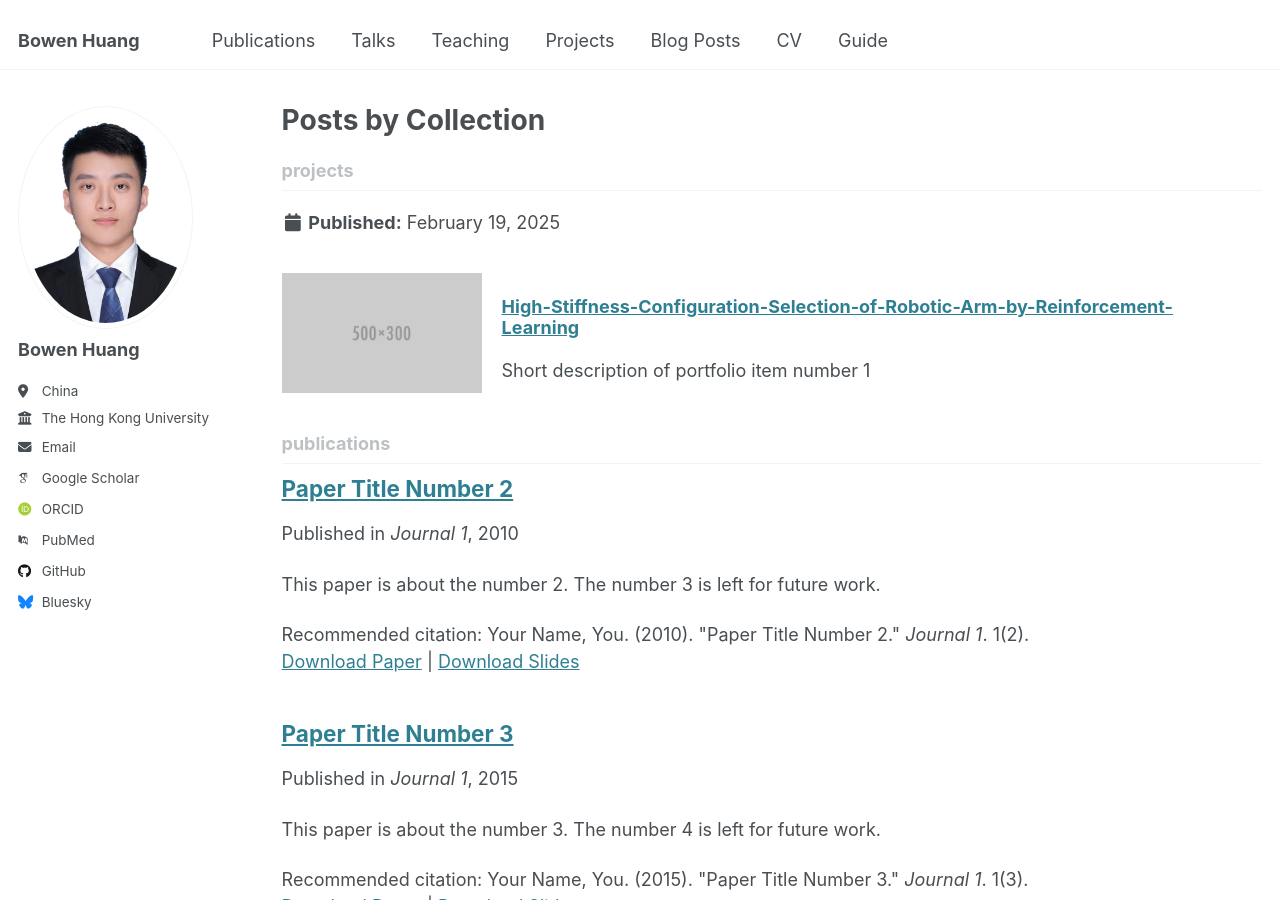
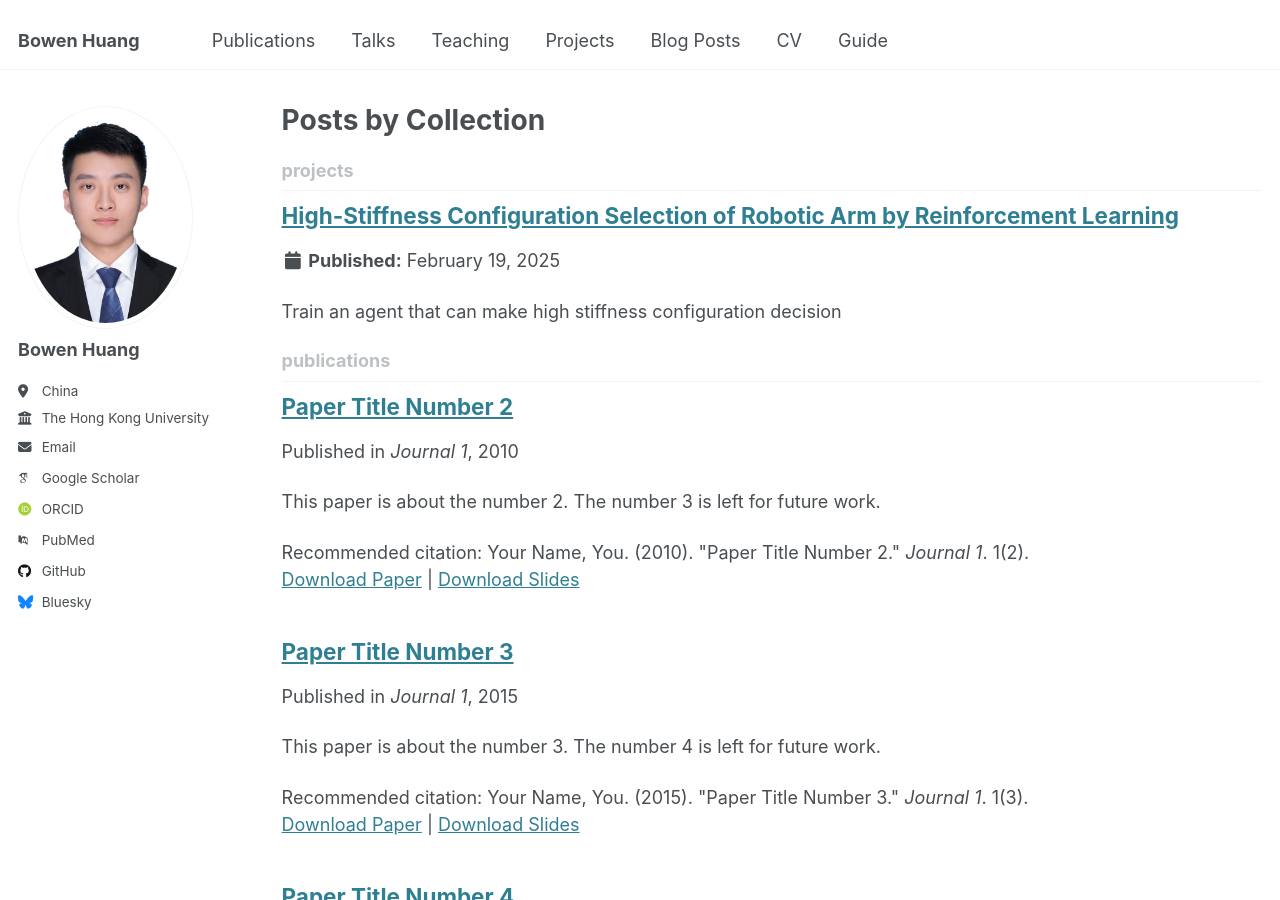
Before and after one commit to WangSuhan/WangSuhan.github.io, a Jekyll site: the page built from _pages/collection-archive.html, in a window 1280 px wide and 900 px high. Built offline with Jekyll 4.4.1, drawn with Linux system fonts in a browser that asks for light colours; some web fonts are replaced.

Commit message:
Update project-1.md

```diff
--- a/_projects/project-1.md
+++ b/_projects/project-1.md
@@ -1,14 +1,7 @@
 ---
-title: ""
-excerpt: "<div style='display: flex; align-items: center; gap: 20px;'><img src='/images/500x300.png' style='width: 200px; height: auto;'/><div><h3><a href='https://github.com/WangSuhan/High-Stiffness-Configuration-Selection-of-Robotic-Arm-by-Reinforcement-Learning'>
-High-Stiffness-Configuration-Selection-of-Robotic-Arm-by-Reinforcement-Learning</a></h3><p>Short description of portfolio item number 1</p></div></div>"
-collection: Projects
+title: "High-Stiffness Configuration Selection of Robotic Arm by Reinforcement Learning"
+excerpt: "Train an agent that can make high stiffness configuration decision"
+collection: projects
+repository_url: "https://github.com/WangSuhan/High-Stiffness-Configuration-Selection-of-Robotic-Arm-by-Reinforcement-Learning"
 ---
-
-<div style="display: flex; align-items: start; gap: 30px;">
-    <img src="/images/500x300.png" style="width: 300px; height: auto;"/>
-    <div>
-        <h2><a href="https://github.com/WangSuhan/High-Stiffness-Configuration-Selection-of-Robotic-Arm-by-Reinforcement-Learning" style="text-decoration: none; color: #333;">High-Stiffness-Configuration-Selection-of-Robotic-Arm-by-Reinforcement-Learning</a></h2>
-        <p>This is an item in your portfolio. It can be have images or nice text. If you name the file .md, it will be parsed as markdown. If you name the file .html, it will be parsed as HTML.</p>
-    </div>
-</div>
+This is an item in your portfolio. It can be have images or nice text. If you name the file .md, it will be parsed as markdown. If you name the file .html, it will be parsed as HTML.
```
